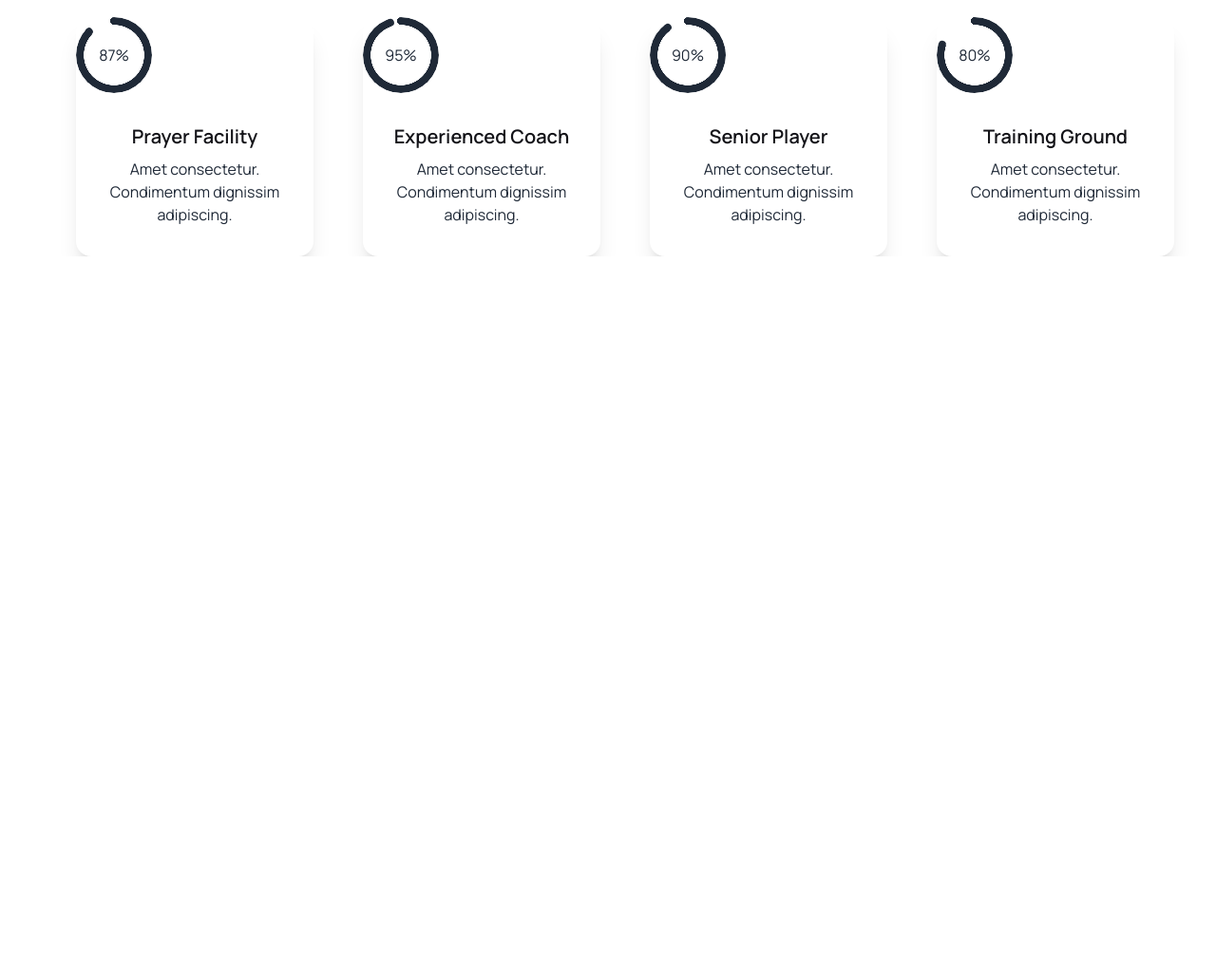
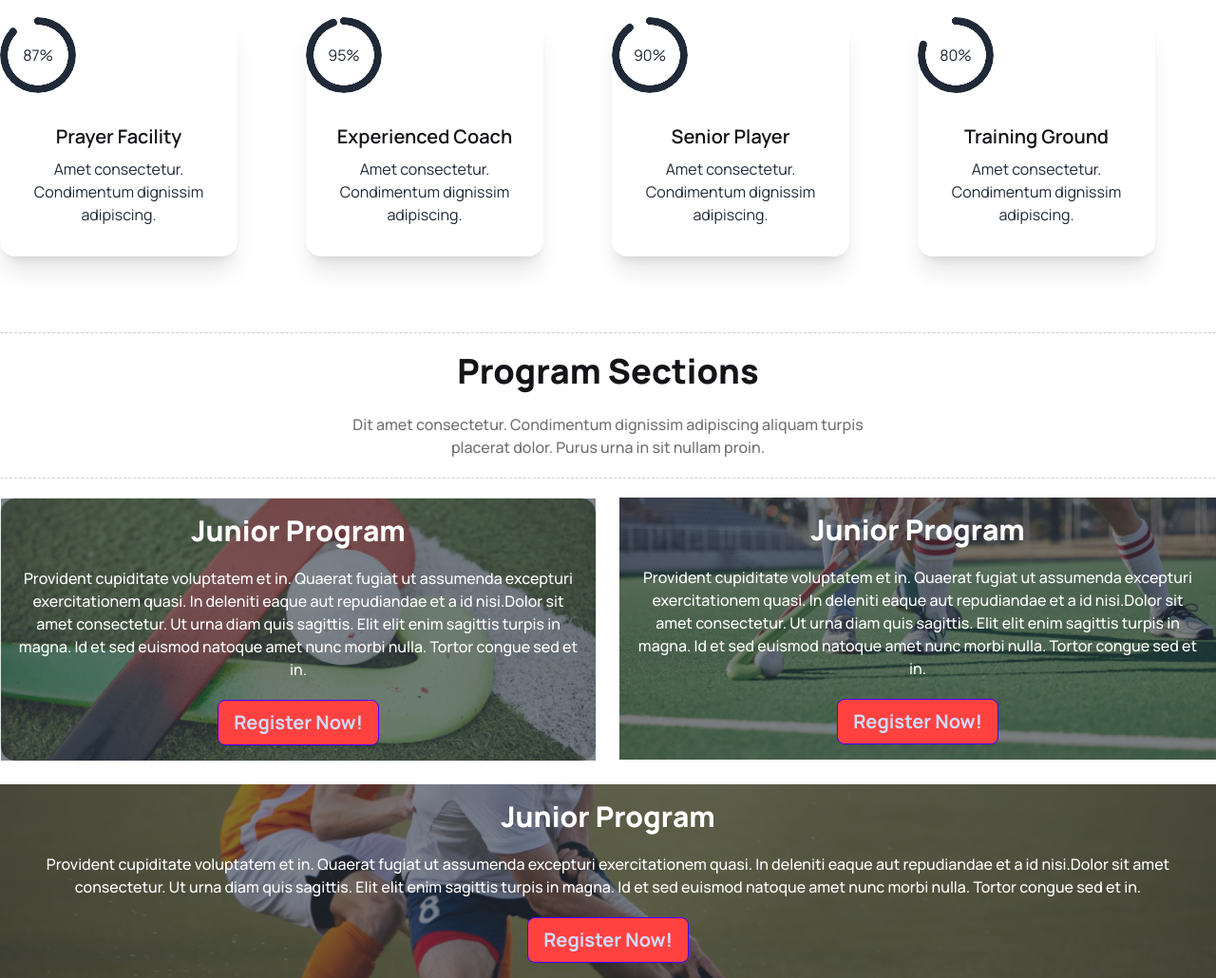
Before and after one commit to Touqii/A-Sports-Website, a plain HTML site: page index.html in a window 1280 px wide. Shown: the part 896-1926 px from the top of the page at 95% size. Before the commit the page ends 1166 px from the top, so only its background shows below. Drawn offline with nearby package versions, Linux system fonts and the light colour scheme.

Commit message:
program section added

```diff
--- a/index.html
+++ b/index.html
@@ -76,7 +76,7 @@
                 <p class="text-base font-medium text-[#13131899] pb-5 lg:max-w-xl mx-auto">Dit amet consectetur. Condimentum dignissim adipiscing aliquam turpis placerat dolor. Purus urna in sit nullam proin.</p>
             </div>
             <!-- professional card container -->
-            <div class="grid grid-cols-1 lg:grid-cols-4 gap-2 ml-20">
+            <div class="grid grid-cols-1 lg:grid-cols-4 gap-2 justify-between">
               <!-- first card -->
               <div class="card max-w-[250px] bg-white shadow-xl">
                 <div class="radial-progress place-items-center" style="--value:87;" role="progressbar">87%</div>
@@ -109,8 +109,55 @@
                   <p class="text-base font-normal">Amet consectetur. Condimentum dignissim adipiscing.</p>
                 </div>
               </div>
-
             </div>
+        </section>
+        <!-- program section -->
+        <section class="mt-20 text-center">
+          <div class="border border-dashed border-[#13131833] border-x-transparent space-y-6 mb-5">
+            <h3 class="text-4xl font-extrabold text-[#131318] pt-5">Program Sections</h3>
+            <p class="text-base font-medium text-[#13131899] pb-5 lg:max-w-xl mx-auto">Dit amet consectetur. Condimentum dignissim adipiscing aliquam turpis placerat dolor. Purus urna in sit nullam proin.</p>
+          </div>
+          <div class="grid grid-cols-1 lg:grid-cols-2 gap-6">
+            <div class="">
+              <div class="hero border rounded-2xl" style="background-image: url('./Images/2.png');">
+                <div class="hero-overlay bg-opacity-60"></div>
+                <div class="hero-content text-center text-neutral-content">
+                  <div class="">
+                    <h1 class="mb-5 text-3xl font-extrabold text-[#FFF]">Junior Program</h1>
+                    <p class="mb-5 text-base font-medium text-[#FFF]">Provident cupiditate voluptatem et in. Quaerat fugiat ut assumenda excepturi exercitationem quasi. In deleniti eaque aut repudiandae et a id nisi.Dolor sit amet consectetur. Ut urna diam quis sagittis. Elit elit
+                      enim sagittis turpis in magna. Id et sed euismod natoque amet nunc morbi nulla. Tortor congue sed et in.</p>
+                    <button class="btn btn-primary text-xl font-bold bg-[#FF4240]">Register Now!</button>
+                  </div>
+                </div>
+              </div>
+            </div>
+            <div>
+              <div class="hero" style="background-image: url('./Images/3.png');">
+                <div class="hero-overlay bg-opacity-60"></div>
+                <div class="hero-content text-center text-neutral-content">
+                  <div class="">
+                    <h1 class="mb-5 text-3xl font-extrabold text-[#FFF]">Junior Program</h1>
+                    <p class="mb-5 text-base font-medium text-[#FFF]">Provident cupiditate voluptatem et in. Quaerat fugiat ut assumenda excepturi exercitationem quasi. In deleniti eaque aut repudiandae et a id nisi.Dolor sit amet consectetur. Ut urna diam quis sagittis. Elit elit
+                      enim sagittis turpis in magna. Id et sed euismod natoque amet nunc morbi nulla. Tortor congue sed et in.</p>
+                    <button class="btn btn-primary text-xl font-bold bg-[#FF4240]">Register Now!</button>
+                  </div>
+                </div>
+              </div>
+            </div>
+            <div class="col-span-2">
+              <div class="hero" style="background-image: url('./Images/4.png');">
+                <div class="hero-overlay bg-opacity-60"></div>
+                <div class="hero-content text-center text-neutral-content">
+                  <div class="">
+                    <h1 class="mb-5 text-3xl font-extrabold text-[#FFF]">Junior Program</h1>
+                    <p class="mb-5 text-base font-medium text-[#FFF]">Provident cupiditate voluptatem et in. Quaerat fugiat ut assumenda excepturi exercitationem quasi. In deleniti eaque aut repudiandae et a id nisi.Dolor sit amet consectetur. Ut urna diam quis sagittis. Elit elit
+                      enim sagittis turpis in magna. Id et sed euismod natoque amet nunc morbi nulla. Tortor congue sed et in.</p>
+                    <button class="btn btn-primary text-xl font-bold bg-[#FF4240]">Register Now!</button>
+                  </div>
+                </div>
+              </div>
+            </div>
+          </div>
 
         </section>
 
```
